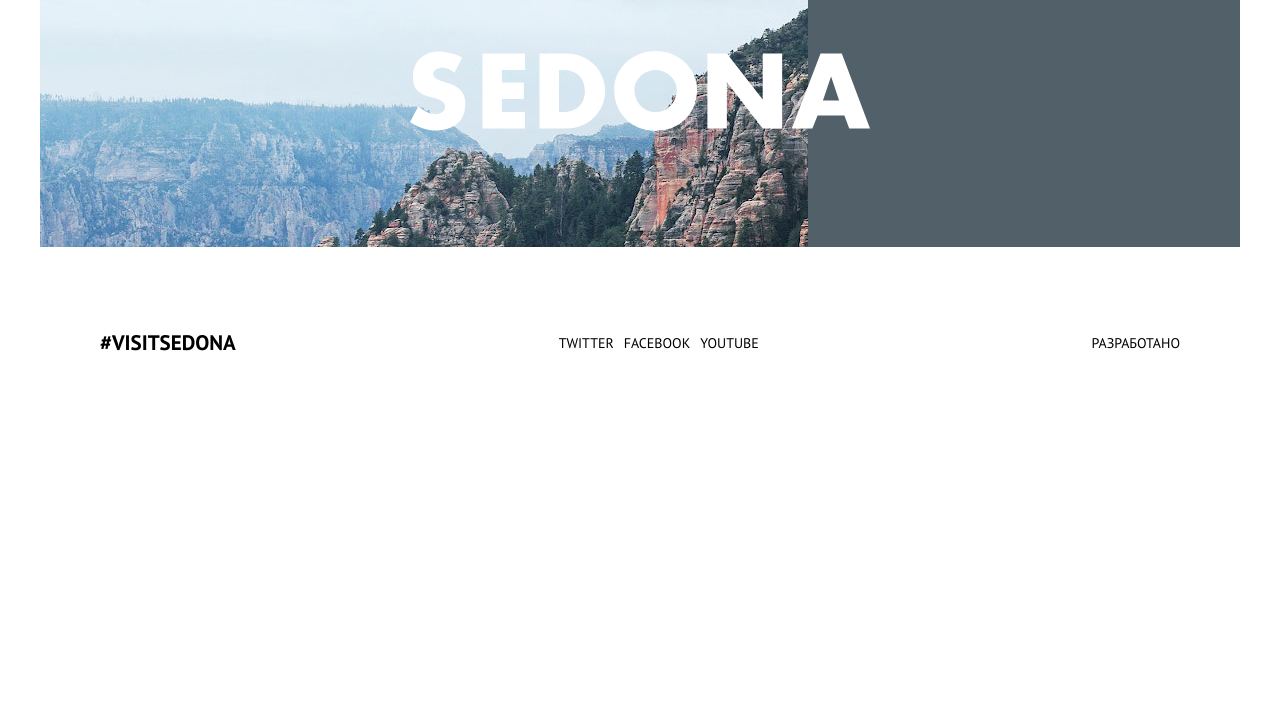
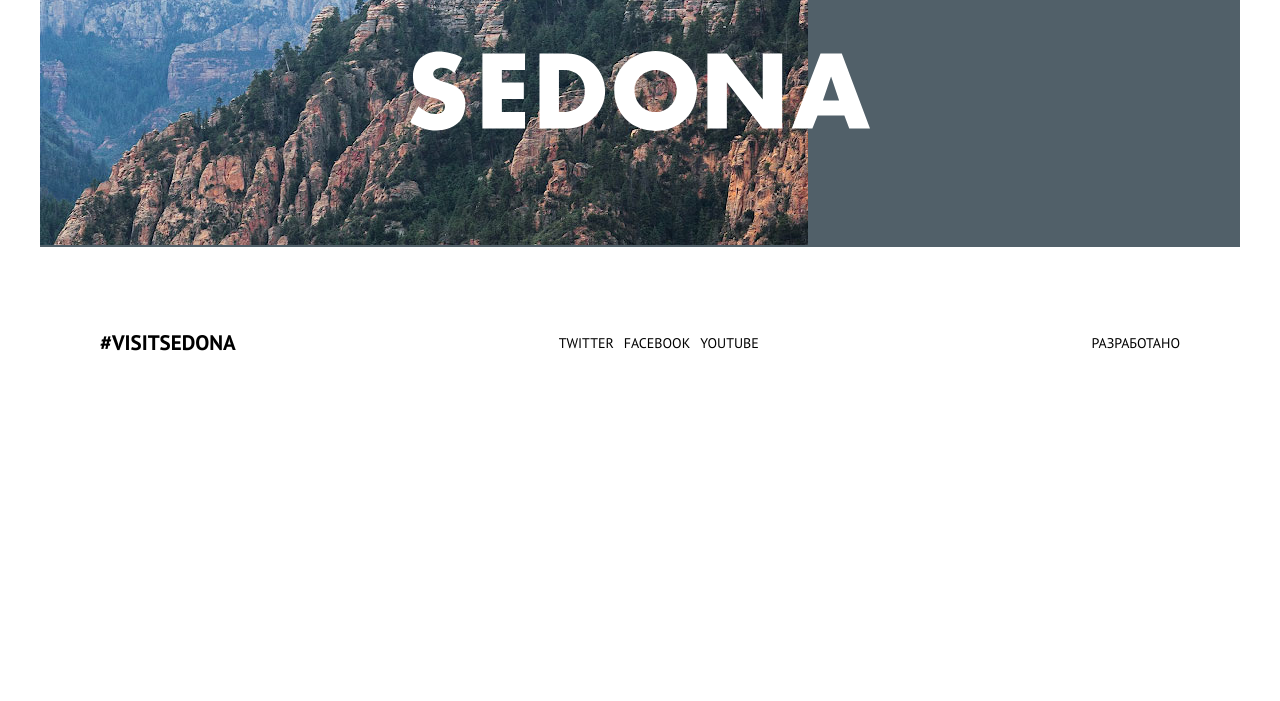
Before and after one commit to SNPR/432537-sedona-17, a plain HTML site: page source/form.html in a window 1280 px wide. Shown: the part 99-800 px from the top of the page. Drawn offline with nearby package versions, Linux system fonts and the light colour scheme; files that its build step writes are made by us from their sources; files whose address does not match are found by name.

Commit message:
Fix small background position for the tablet viewport

```diff
--- a/source/sass/blocks/main-background.scss
+++ b/source/sass/blocks/main-background.scss
@@ -40,6 +40,8 @@
   }
 
   .main-background--small {
+    background-position: 0 -230px;
+
     min-height: 290px;
     margin-bottom: -31px;
   }
```
